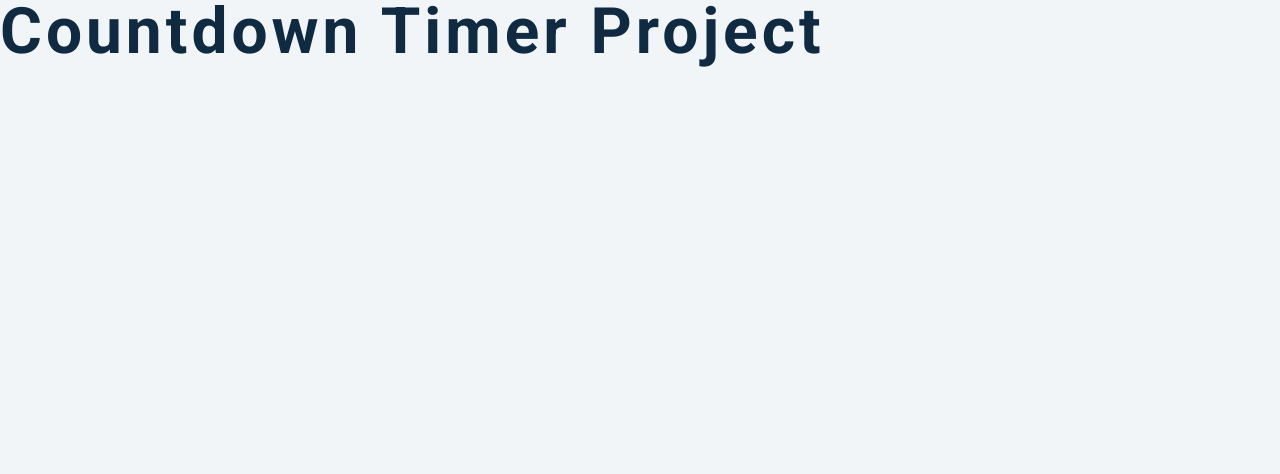
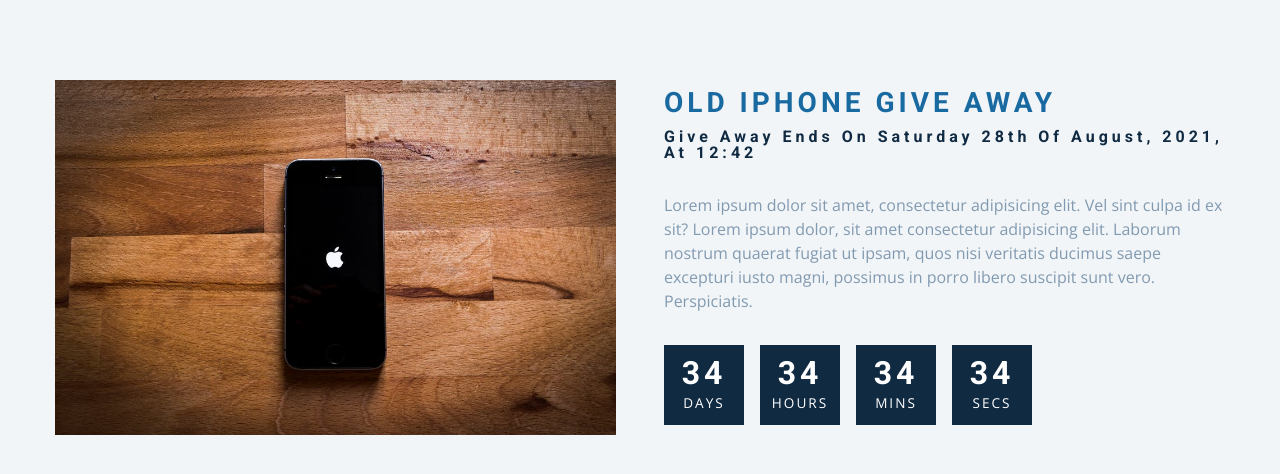
Before and after one commit to mvisca/js-practice, a plain HTML site: page 12-countdown-timer/setup/index.html in a window 1280 px wide. Drawn offline with nearby package versions, Linux system fonts and the light colour scheme.

Commit message:
impement count down

```diff
--- a/12-countdown-timer/setup/app.js
+++ b/12-countdown-timer/setup/app.js
@@ -21,3 +21,56 @@ const weekdays = [
   "Friday",
   "Saturday",
 ];
+
+const giveaway = document.querySelector('.giveaway');
+const deadline = document.querySelector('.deadline');
+const items = document.querySelectorAll('.deadline-format h4');
+
+// Create a date (month is in an array where January is 0 and the hour is in 0-24 format)
+let futureDate = new Date(2021,7,28,12,42,0);
+giveaway.textContent = makeDateString(futureDate);
+
+function makeDateString(futureDate) {
+  const year = futureDate.getFullYear();
+  const month = months[futureDate.getMonth()];
+  const dayName = weekdays[futureDate.getDay()];
+  const dayNum = futureDate.getDate();
+  const hours = futureDate.getHours();
+  const mins = futureDate.getMinutes();
+  return `give away ends on ${dayName} ${ordinal(dayNum)} of ${month}, ${year}, at ${hours}:${mins}`;
+};
+
+
+function remainingTime(futureDate) {
+  const secondsCurrent = new Date().getTime();
+  const secondsTarget = futureDate.getTime();
+  let secondsLeft = 0;
+  if (secondsTarget > secondsCurrent) {
+    secondsLeft = secondsTarget - secondsCurrent;
+  }
+  items[0].textContent = format(Math.floor(secondsLeft / 1000 / 60 / 60 / 24));
+  items[1].textContent = format(Math.floor((secondsLeft / 1000 / 60 / 60) % 24));
+  items[2].textContent = format(Math.floor((secondsLeft / 1000 / 60) % 60));
+  items[3].textContent = format(Math.floor((secondsLeft / 1000) % 60));
+};
+
+function format(number) {
+  if (number < 10) {
+    return `0${number}`;
+  }
+  return number;
+};
+
+function ordinal(dayNum) {
+let ord = '';
+if (dayNum === 1) {
+  ord = 'st';
+} else if (dayNum === 2) {
+  ord = 'nd';
+} else if (dayNum === 3) {
+  ord = 'rd';
+} else if (dayNum >= 4) {
+  ord = 'th';
+}
+return `${dayNum}${ord}`
+};
--- a/12-countdown-timer/setup/index.html
+++ b/12-countdown-timer/setup/index.html
@@ -8,8 +8,62 @@
   <!-- styles -->
   <link rel="stylesheet" href="styles.css" />
 </head>
+
 <body>
-    <h1>countdown timer project</h1>
+
+  <section class="section-center">
+
+    <article class="gift-img">
+      <img src="gift.jpeg" alt="">
+    </article>
+
+    <!-- info -->
+
+    <article class="gift-info">
+
+      <h3>old iphone give away</h3>
+      <h4 class="giveaway">
+        this will be given away in 5 days.
+      </h4>
+
+      <p>
+        Lorem ipsum dolor sit amet, consectetur adipisicing elit. Vel sint culpa id ex sit? Lorem ipsum dolor, sit amet consectetur adipisicing elit. Laborum nostrum quaerat fugiat ut ipsam, quos nisi veritatis ducimus saepe excepturi iusto magni, possimus in porro libero suscipit sunt vero. Perspiciatis.
+      </p>
+
+      <div class="deadline">
+
+        <div class="deadline-format">
+          <div>
+            <h4 class="days">34</h4>
+            <span>days</span>
+          </div>
+        </div>
+
+        <div class="deadline-format">
+          <div>
+            <h4 class="hours">34</h4>
+            <span>hours</span>
+          </div>
+        </div>
+
+        <div class="deadline-format">
+          <div>
+            <h4 class="mins"º>34</h4>
+            <span>mins</span>
+          </div>
+        </div>
+
+        <div class="deadline-format">
+          <div>
+            <h4 class="secs">34</h4>
+            <span>secs</span>
+          </div>
+        </div>
+
+      </div>
+    </article>
+
+  </section>
   <!-- javascript -->
   <script src="app.js"></script>
 </body>
```
Also changed, not shown: 12-countdown-timer/final/index.html (+8 -8 lines), 1 other file. Lines whose indentation alone changed are shown as unchanged.
